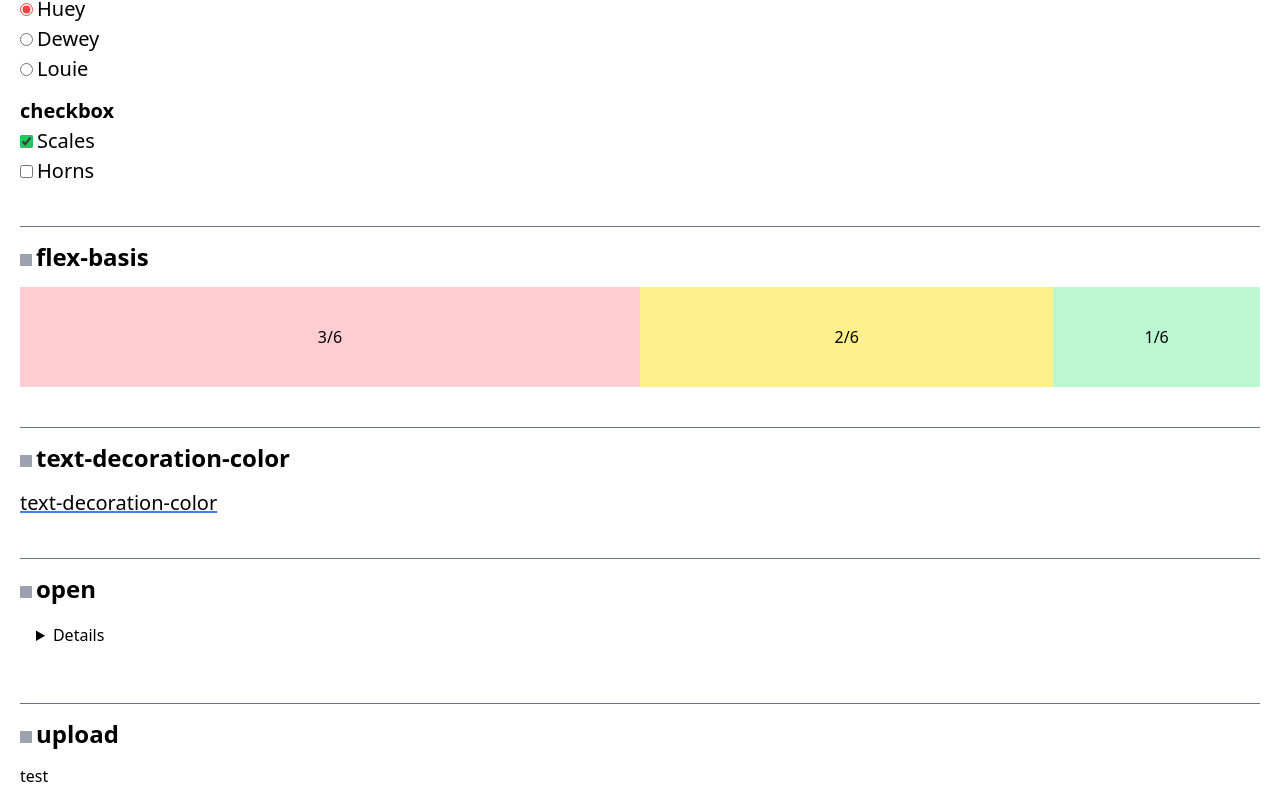
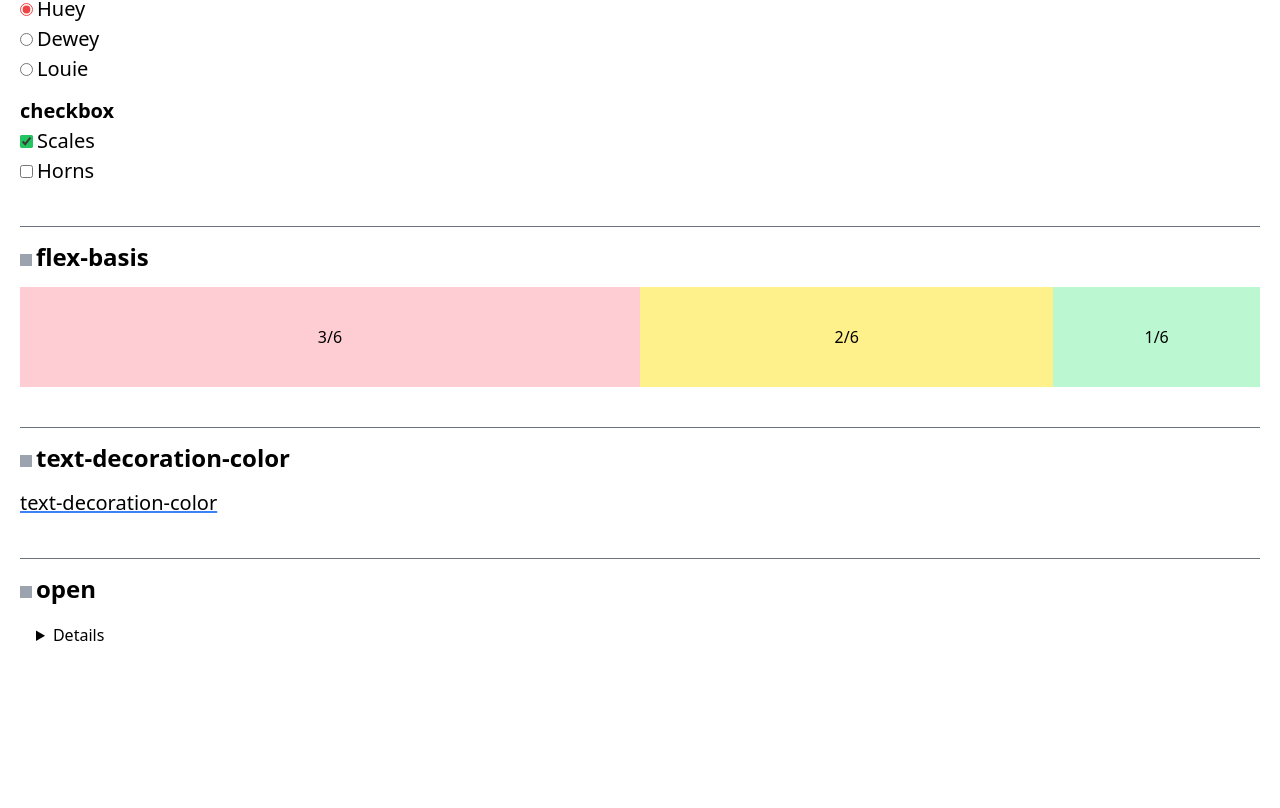
Before and after one commit to K-shigehito/tailwind3-preview, a Vue app: page / in a window 1280 px wide. Shown: the part 1964-2772 px from the top of the page. After the commit the page ends 2647 px from the top, so only its background shows below. Built offline with nearby package versions, Linux system fonts and the light colour scheme.

Commit message:
fix:軽微な修正

```diff
--- a/src/App.vue
+++ b/src/App.vue
@@ -7,7 +7,6 @@ import ScrollBehavior from './components/ScrollBehavior.vue';
 import ScrollSnap from './components/ScrollSnap.vue';
 import TextIndent from './components/TextIndent.vue';
 import OpenVariant from './components/OpenVariant.vue';
-import Upload from './components/Upload.vue';
 import FlexBasis from './components/FlexBasis.vue';
 import TextDecorationColor from './components/TextDecorationColor.vue';
 import AccentColor from './components/AccentColor.vue';
@@ -56,10 +55,6 @@ import AccentColor from './components/AccentColor.vue';
       <BaseHeadding>open</BaseHeadding>
       <OpenVariant />
     </div>
-    <div class="pt-[12px]">
-      <BaseHeadding>upload</BaseHeadding>
-      <Upload />
-    </div>
   </div>
 </template>
 
--- a/src/components/Upload.vue
+++ /dev/null
@@ -1,3 +0,0 @@
-<template>
-  <div class="file:bg-gray-500">test</div>
-</template>
```
